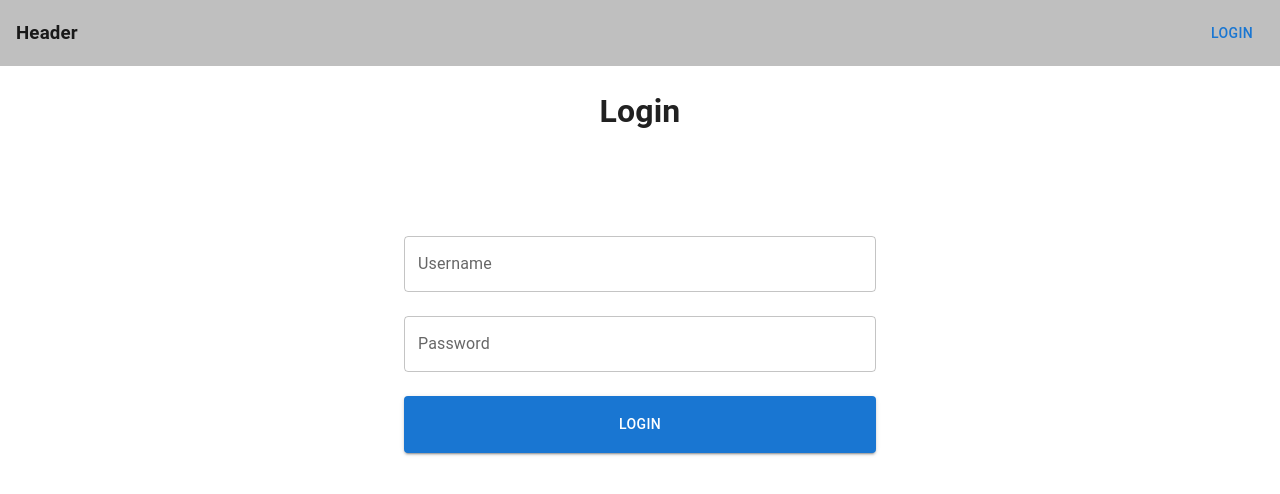
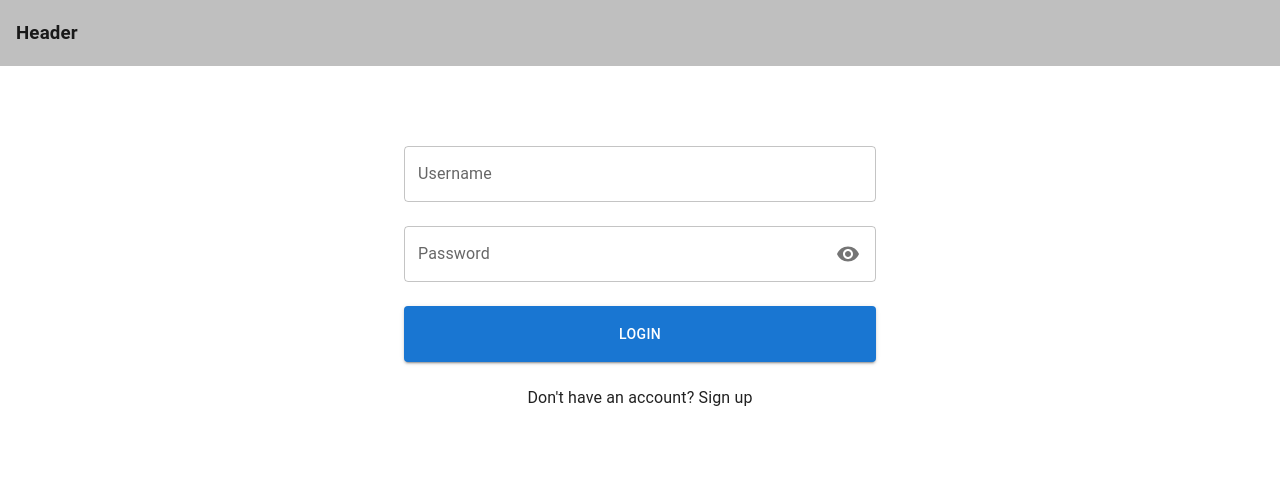
Before and after one commit to mailauki/ecommerce, a React (Create React App) app in the folder client/: page /login in a window 1280 px wide. Shown: the top 494 px of the page. Built offline with nearby package versions, Linux system fonts and the light colour scheme; no server answers.

Commit message:
Update Login combine with Signup change to Auth

```diff
--- a/client/src/App.js
+++ b/client/src/App.js
@@ -6,7 +6,7 @@ import { createTheme, ThemeProvider } from '@mui/material/styles';
 import CssBaseline from '@mui/material/CssBaseline';
 import Header from "./components/Header";
 import Home from "./pages/Home";
-import Login from "./pages/Login";
+import Auth from "./pages/Auth";
 
 export default function App() {
   const prefersDarkMode = useMediaQuery('(prefers-color-scheme: dark)');
@@ -38,7 +38,8 @@ export default function App() {
 
           <Routes>
             <Route path="/testing" element={<h1>Page Count: {count}</h1>} />
-            <Route path="/login" element={<Login />} />
+            <Route path="/login" element={<Auth />} />
+            <Route path="/signup" element={<Auth/>} />
             <Route path="/" element={<Home />} />
           </Routes>
         </div>
--- a/client/src/components/Header.js
+++ b/client/src/components/Header.js
@@ -1,20 +1,38 @@
 import '../styles/Header.css';
-import { Link } from 'react-router-dom';
-import { Button } from '@mui/material';
+import { Link, useLocation } from 'react-router-dom';
+import { Avatar, Box, Button, IconButton } from '@mui/material';
 import CartButton from './CartButton';
 
 export default function Header() {
+    const { pathname } = useLocation()
+
     return (
         <div className="Header">
-            <div>
+            <Box sx={{ "&:hover": { color: "primary.main" }}}>
                 <Link to="/">
                     <h3>Header</h3>
                 </Link>
-            </div>
+            </Box>
             {false ? (
-                <CartButton />
+                <>
+                    <CartButton />
+
+                    <IconButton>
+                        <Avatar
+                            alt="username"
+                            src=""
+                            sx={{ width: 24, height: 24 }}
+                        />
+                    </IconButton>
+                </>
             ) : (
-                <Button component={Link} to="/login">Login</Button>
+                <Button
+                    component={Link} to="/login"
+                    variant="contained"
+                    sx={{ display: pathname === "/login" || pathname === "/signup" ? "none" : "" }}
+                >
+                    Login
+                </Button>
             )}
         </div>
     )
--- a/client/src/index.css
+++ b/client/src/index.css
@@ -12,6 +12,15 @@ code {
     monospace;
 }
 
+a {
+  text-decoration: none;
+  color: inherit;
+}
+
+a:hover {
+  text-decoration: underline;
+}
+
 @media (prefers-color-scheme: dark) {
   body {
     background-color: #111;
--- /dev/null
+++ b/client/src/pages/Auth.js
@@ -0,0 +1,70 @@
+import { useState } from "react";
+import { Link, useLocation } from "react-router-dom";
+import "../styles/Auth.css";
+import { Button, TextField, InputAdornment, IconButton } from "@mui/material";
+import { Visibility, VisibilityOff } from "@mui/icons-material";
+
+export default function Auth() {
+    const { pathname } = useLocation()
+    const [formData, setFormData] = useState({ username: "", password: "" })
+    const [showPassword, setShowPassword] = useState(false)
+
+    const handleClickShowPassword = () => setShowPassword((show) => !show)
+
+    function handleAuth(event) {
+        event.preventDefault()
+
+        pathname === "/login" ? (
+            console.log("login", formData)
+        ) : (
+            console.log("signup", formData)
+        )
+    }
+
+    return (
+        <>
+            <form className="Auth" onSubmit={handleAuth}>
+                <TextField
+                    label="Username"
+                    margin="normal"
+                    value={formData.username}
+                    onChange={(e) => setFormData({...formData, username: e.target.value})}
+                />
+                <TextField
+                    label="Password"
+                    type={showPassword ? 'text' : 'password'}
+                    margin="normal"
+                    value={formData.password}
+                    onChange={(e) => setFormData({...formData, password: e.target.value})}
+                    InputProps={{
+                        endAdornment:
+                            <InputAdornment position="end">
+                                <IconButton
+                                    size="small"
+                                    aria-label="toggle password visibility"
+                                    onClick={handleClickShowPassword}
+                                    edge="end"
+                                >
+                                    {showPassword ? <VisibilityOff /> : <Visibility />}
+                                </IconButton>
+                            </InputAdornment>
+                    }}
+                />
+
+                <Button variant="contained" type="submit" className="submit">
+                    {pathname === "/login" ? "Login" : "Signup"}
+                </Button>
+
+                {pathname === "/login" ? (
+                    <Link to="/signup">
+                        <p>Don't have an account? Sign up</p>
+                    </Link>
+                ) : (
+                    <Link to="/login">
+                        <p>Already have an account? Login</p>
+                    </Link>
+                )}
+            </form>
+        </>
+    )
+}
--- a/client/src/pages/Login.js
+++ /dev/null
@@ -1,35 +0,0 @@
-import { useState } from "react";
-import "../styles/Login.css";
-import { Button, TextField } from "@mui/material";
-
-export default function Login() {
-    const [formData, setFormData] = useState({ username: "", password: "" })
-
-    function handleLogin(event) {
-        event.preventDefault()
-
-        console.log(formData)
-    }
-
-    return (
-        <>
-            <h1>Login</h1>
-            <form className="Login" onSubmit={handleLogin}>
-                <TextField
-                    label="Username"
-                    margin="normal"
-                    value={formData.username}
-                    onChange={(e) => setFormData({...formData, username: e.target.value})}
-                />
-                <TextField
-                    label="Password"
-                    type="password"
-                    margin="normal"
-                    value={formData.password}
-                    onChange={(e) => setFormData({...formData, password: e.target.value})}
-                />
-                <Button variant="contained" type="submit">Login</Button>
-            </form>
-        </>
-    )
-}
--- a/client/src/styles/App.css
+++ b/client/src/styles/App.css
@@ -3,9 +3,4 @@
   display: flex;
   flex-direction: column;
   align-items: center;
-  /* width: 100vw; */
-  /* align-items: stretch; */
-  /* justify-content: center; */
-  /* justify-content: space-between; */
-  /* justify-content: stretch; */
 }
--- a/client/src/styles/Login.css
+++ b/client/src/styles/Auth.css
@@ -1,4 +1,4 @@
-.Login {
+.Auth {
     display: flex;
     flex-direction: column;
     width: 100%;
@@ -6,7 +6,7 @@
     padding: 4rem;
 }
 
-.Login button {
+.Auth .submit {
     padding: 1rem;
     margin-top: 16px;
     margin-bottom: 8px;
--- a/client/src/styles/header.css
+++ b/client/src/styles/header.css
@@ -15,7 +15,6 @@
     text-align: left;
 }
 
-.Header div a {
+.Header div a:hover {
     text-decoration: none;
-    color: inherit;
 }
```
